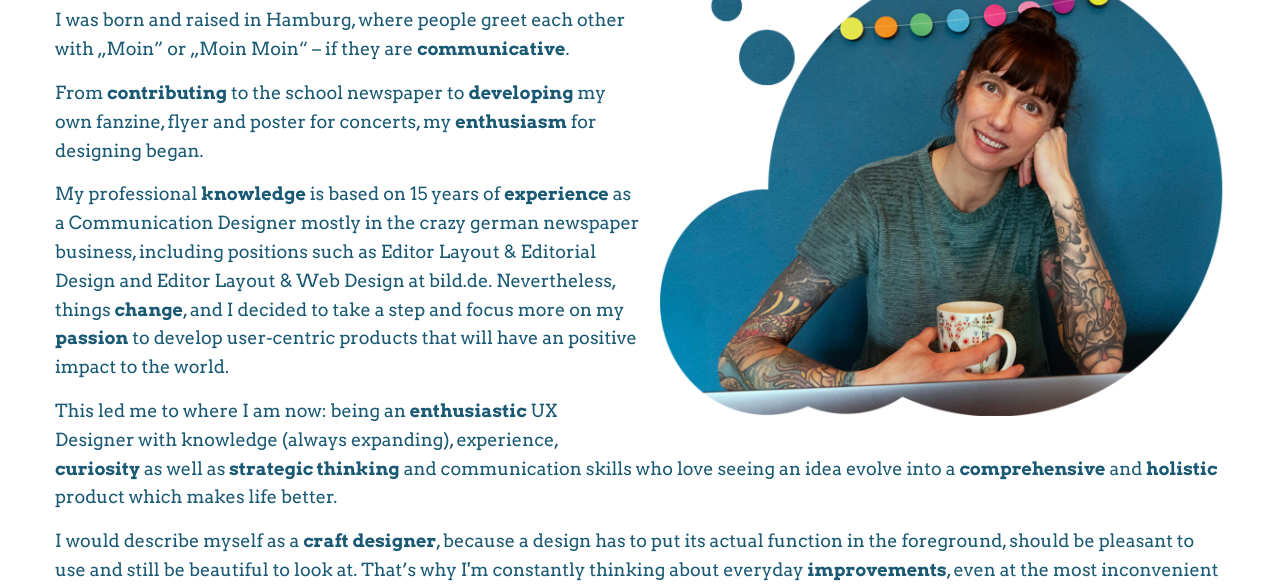
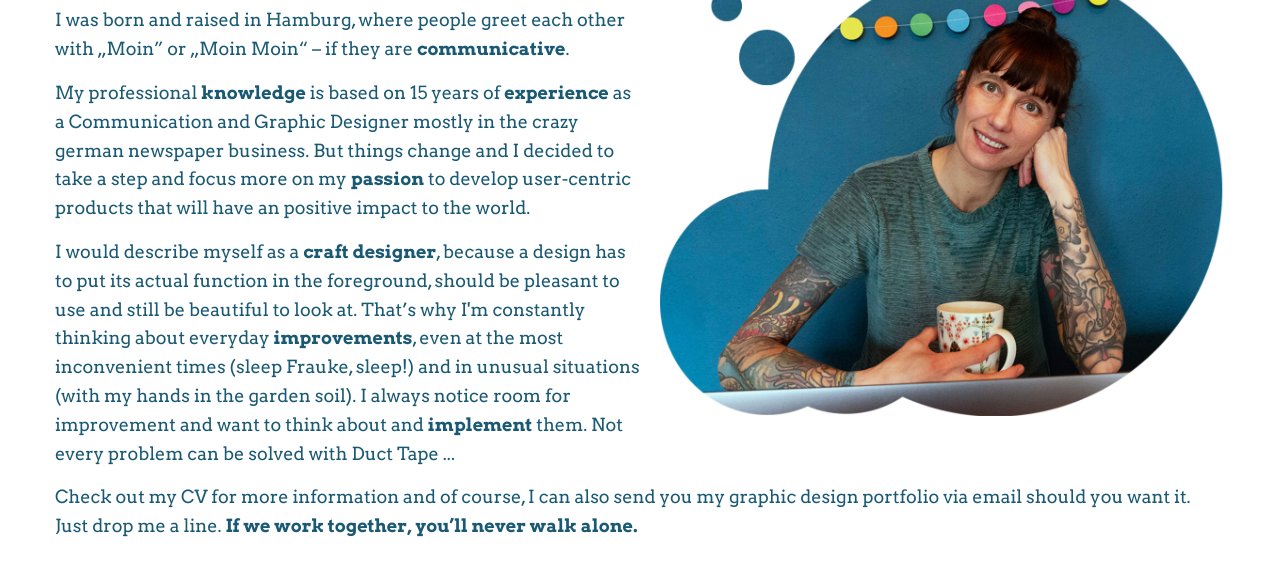
Before and after one commit to FrauQue/portfolio-website, a plain HTML site: page about.html in a window 1280 px wide. Shown: the part 212-800 px from the top of the page. Drawn offline with nearby package versions, Linux system fonts and the light colour scheme.

Commit message:
shortens copy

```diff
--- a/about.html
+++ b/about.html
@@ -54,15 +54,8 @@
           <h2>Who I am</h2>
           <p>I was born and raised in Hamburg, where people greet each other with „Moin” or „Moin Moin“ – if they are <b>communicative</b>.
           </p>
-          <div class="margin-top-15">
-            <p>From <b>contributing</b> to the school newspaper to <b>developing</b> my own fanzine, flyer and poster for concerts, my <b>enthusiasm</b> for designing began.
               <div class="margin-top-15">
-              <p>My professional <b>knowledge</b> is based on 15 years of <b>experience</b> as a Communication Designer mostly in the crazy german newspaper business, including positions such as Editor Layout & Editorial Design and Editor Layout & Web Design at
-                  bild.de. Nevertheless, things <b>change</b>, and I decided to take a step and focus more on my <b>passion</b> to develop user-centric products that will have an positive impact to the world.
-                </p>
-                <div class="margin-top-15">
-                  <p>This led me to where I am now: being an <b>enthusiastic</b> UX Designer with knowledge (always expanding), experience, <b>curiosity</b> as well as <b>strategic thinking</b> and communication skills who love seeing an idea evolve into a <b>comprehensive</b> and
-                  <b>holistic</b> product which makes life better.
+              <p>My professional <b>knowledge</b> is based on 15 years of <b>experience</b> as a Communication and Graphic Designer mostly in the crazy german newspaper business. But things change and I decided to take a step and focus more on my <b>passion</b> to develop user-centric products that will have an positive impact to the world.
                 </p>
                 <div class="margin-top-15">
                   <p>I would describe myself as a <b>craft designer</b>, because a design has to put its actual function in the foreground, should be pleasant to use and still be beautiful to look at. That’s why I'm constantly thinking about everyday
```
